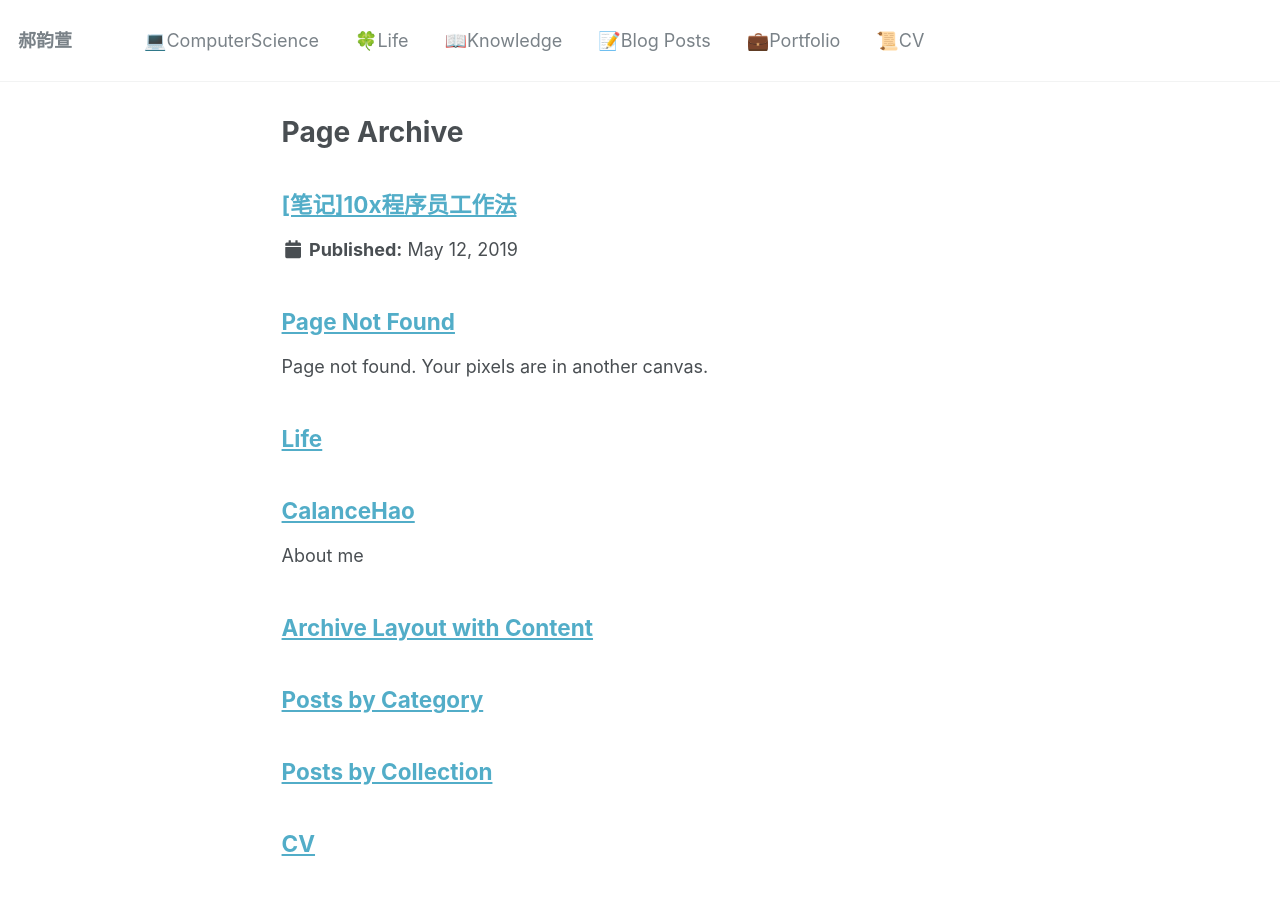
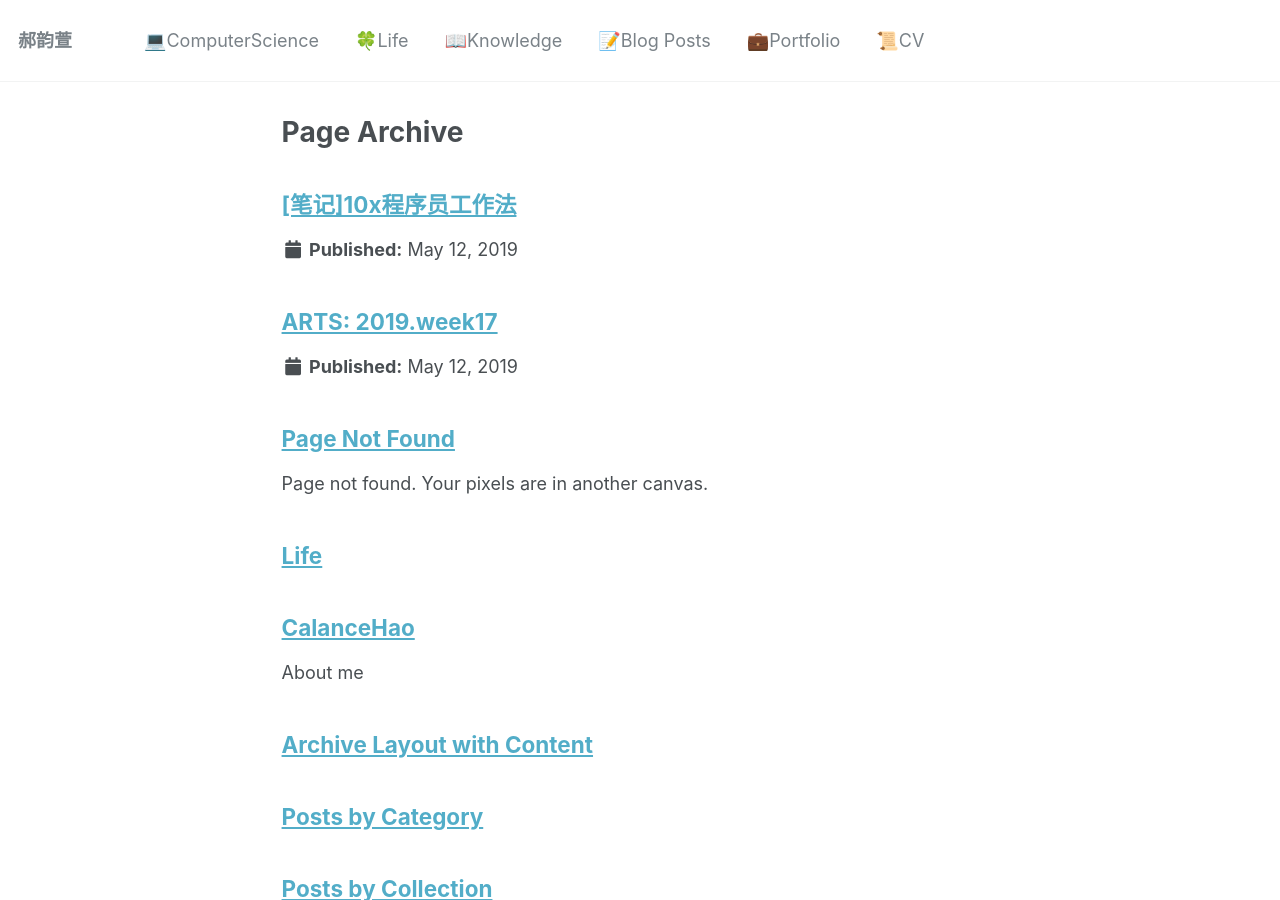
Before and after one commit to CalanceHao/CalanceHao.Github.io, a Jekyll site: the page built from _pages/page-archive.html, in a window 1280 px wide and 900 px high. Built offline with Jekyll 4.4.1, drawn with Linux system fonts in a browser that asks for light colours.

Commit message:
add permalink

```diff
--- a/_pages/2019-W17.html
+++ b/_pages/2019-W17.html
@@ -1,3 +1,9 @@
+---
+title: "ARTS: 2019.week17"
+permalink: /arts/2019-W17.html
+excerpt: ''
+date: 2019-05-12
+---
 <?xml version="1.0" encoding="UTF-8"?>
 <!DOCTYPE html PUBLIC "-//W3C//DTD XHTML 1.0 Transitional//EN" "http://www.w3.org/TR/xhtml1/DTD/xhtml1-transitional.dtd">
 <html><head><meta http-equiv="Content-Type" content="text/html; charset=UTF-8"/><meta name="exporter-version" content="Evernote Mac 9.0.4 (457912)"/><meta name="author" content="韵萱 郝"/><meta name="created" content="2019-04-26 09:05:44 +0000"/><meta name="source" content="desktop.mac"/><meta name="updated" content="2019-05-12 08:01:15 +0000"/><meta name="content-class" content="yinxiang.markdown"/><title>2019-W17</title></head><body><div style="font-size: 14px; margin: 0; padding: 0; width: 100%;"><div style="line-height: 160%; box-sizing: content-box;"><ul style="line-height: 160%; box-sizing: content-box; display: block; list-style-type: disc; padding-left: 30px; margin: 6px 0 10px; color: #333;"><li style="line-height: 160%; box-sizing: content-box; position: relative;"><a style="line-height: 160%; box-sizing: content-box; text-decoration: underline; color: #5286bc;">Algorithm : LeetCode Contest 134 📈53.5%
```
